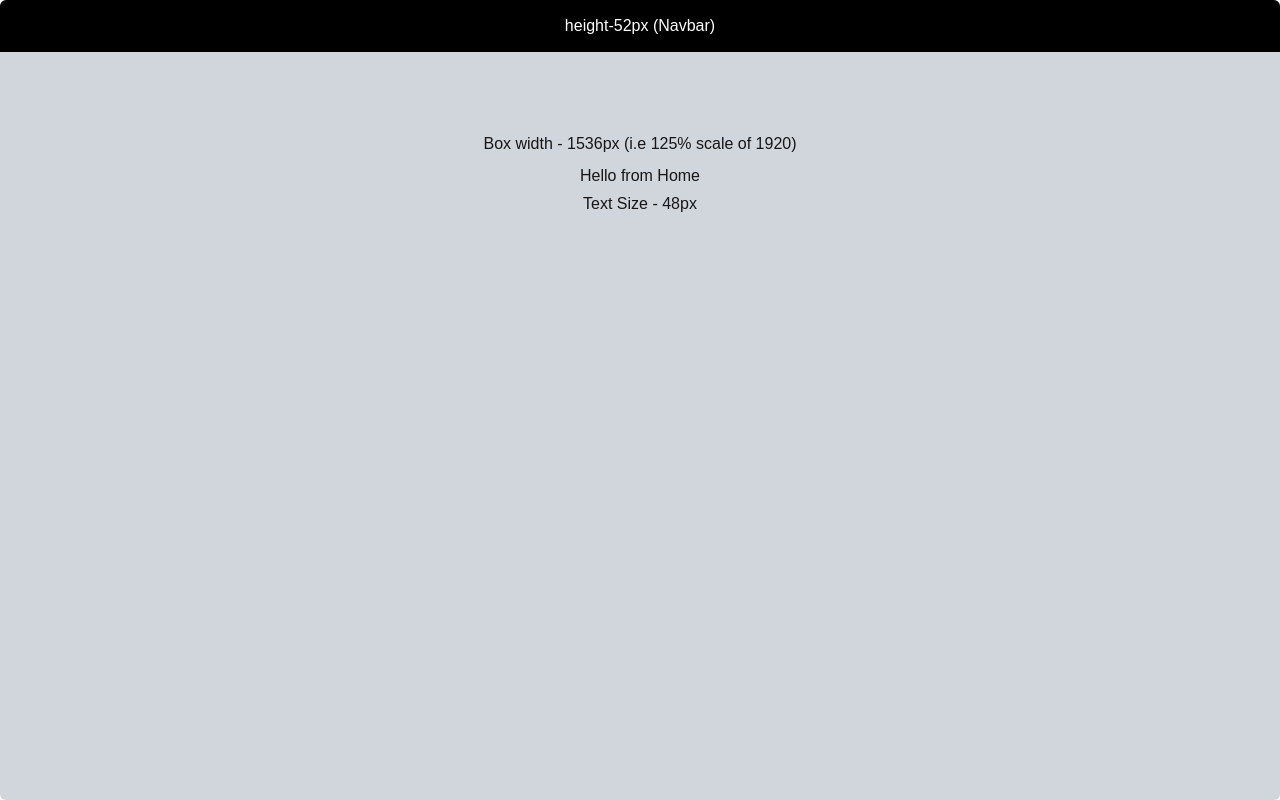
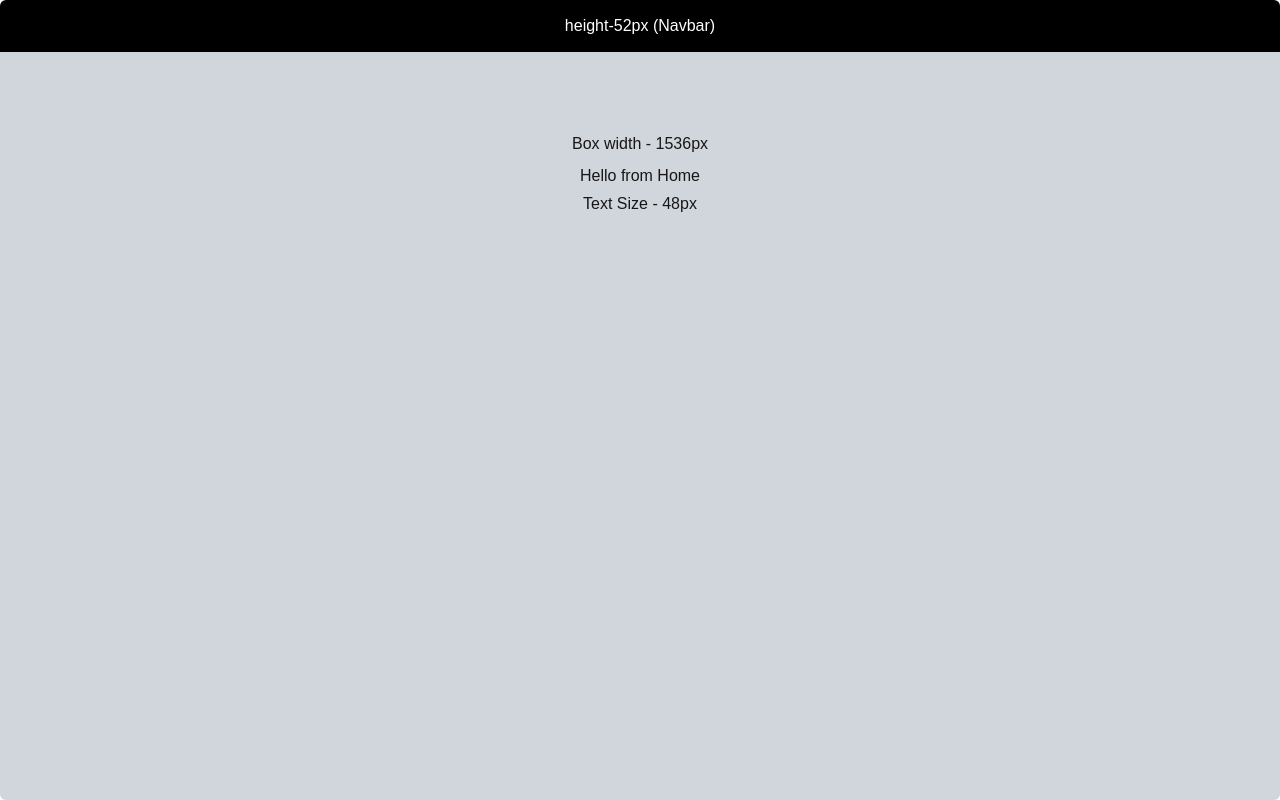
Before and after one commit to coder-bijay/device-scalling, a Next.js app: page / in a window 1280 px wide. Built offline with nearby package versions, Linux system fonts and the light colour scheme.

Commit message:
hot fixes

```diff
--- a/src/app/page.tsx
+++ b/src/app/page.tsx
@@ -3,7 +3,7 @@ import React from "react";
 const Home = () => {
   return (
     <div className="h-[calc(100vh-52px)] rounded-b-md flex flex-col pt-20 gap-2 items-center text-48px 2xl:text-[44px] w-full bg-gray-300">
-      Box width - 1536px (i.e 125% scale of 1920)
+      Box width - 1536px
       <div className="flex flex-col gap-1 items-center 2xl:hidden">
         <p>Hello from Home </p>
         <p>Text Size - 48px</p>
```
